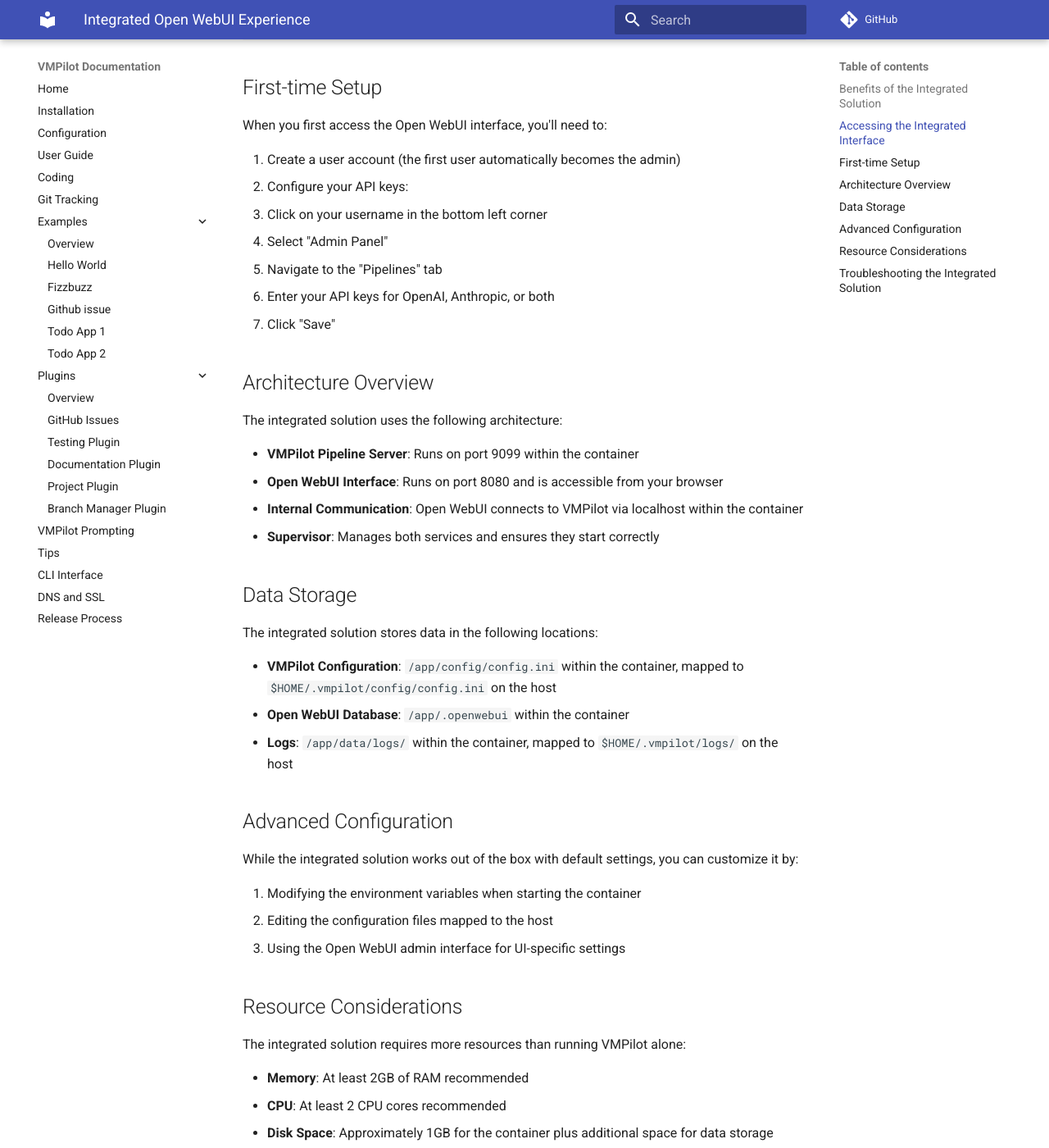
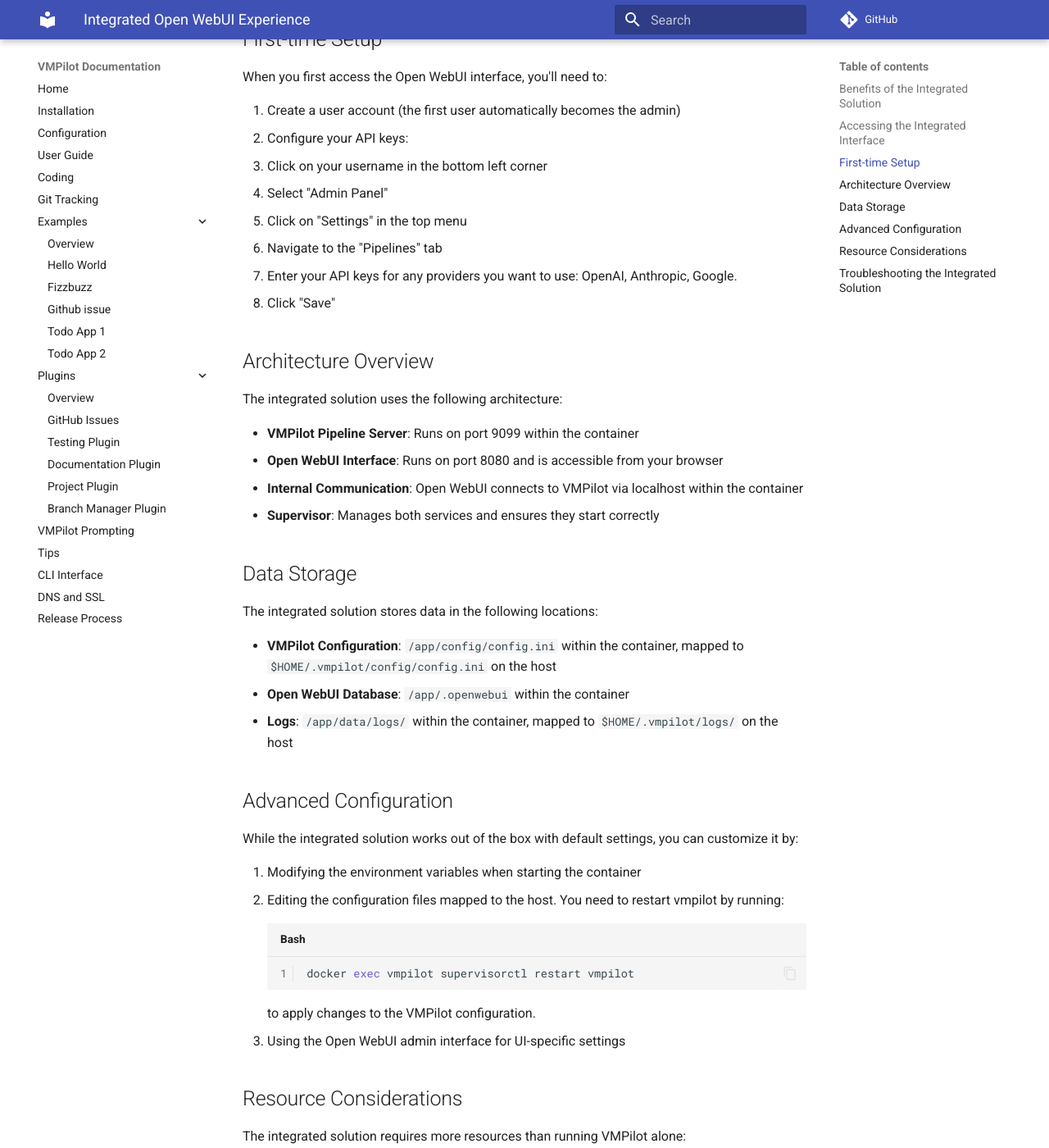
Before and after one commit to drorm/vmpilot, an MkDocs documentation site: the page built from docs/source/integrated_webui.md, in a window 1280 px wide and 1400 px high, scrolled down 715 px. Shown: the whole window at 82% size. Built offline with MkDocs 1.6.1 and Material for MkDocs 9.7.7, drawn with Linux system fonts in a browser that asks for light colours; comment, search, counter and statistics services are not loaded; some of the changed text lies outside the part shown.

Commit message:
Update docs for: Bundle OpenWebUI with VMPilot
- Added verification step for running containers in the installation guide.
- Removed redundant information about pre-configured connection in the integrated solution document.
- Detailed steps for API key configuration with multiple providers.
- Added instructions for restarting VMPilot after configuration changes.
- Refined service and log check commands to standardize container handling.

````diff
--- a/docs/source/integrated_webui.md
+++ b/docs/source/integrated_webui.md
@@ -25,8 +24,9 @@ When you first access the Open WebUI interface, you'll need to:
 2. Configure your API keys:
    - Click on your username in the bottom left corner
    - Select "Admin Panel"
+   - Click on "Settings" in the top menu
    - Navigate to the "Pipelines" tab
-   - Enter your API keys for OpenAI, Anthropic, or both
+   - Enter your API keys for any providers you want to use: OpenAI, Anthropic, Google.
    - Click "Save"
 
 ## Architecture Overview
@@ -51,7 +51,11 @@ The integrated solution stores data in the following locations:
 While the integrated solution works out of the box with default settings, you can customize it by:
 
 1. Modifying the environment variables when starting the container
-2. Editing the configuration files mapped to the host
+2. Editing the configuration files mapped to the host. You need to restart vmpilot by running:
+   ```bash
+   docker exec vmpilot supervisorctl restart vmpilot
+   ```
+   to apply changes to the VMPilot configuration.
 3. Using the Open WebUI admin interface for UI-specific settings
 
 ## Resource Considerations
````
Also changed, not shown: other parts of docs/source/integrated_webui.md (+4 -5 lines), docs/source/index.md (+1 -1 lines), docs/source/installation.md (+1 -0 lines).
